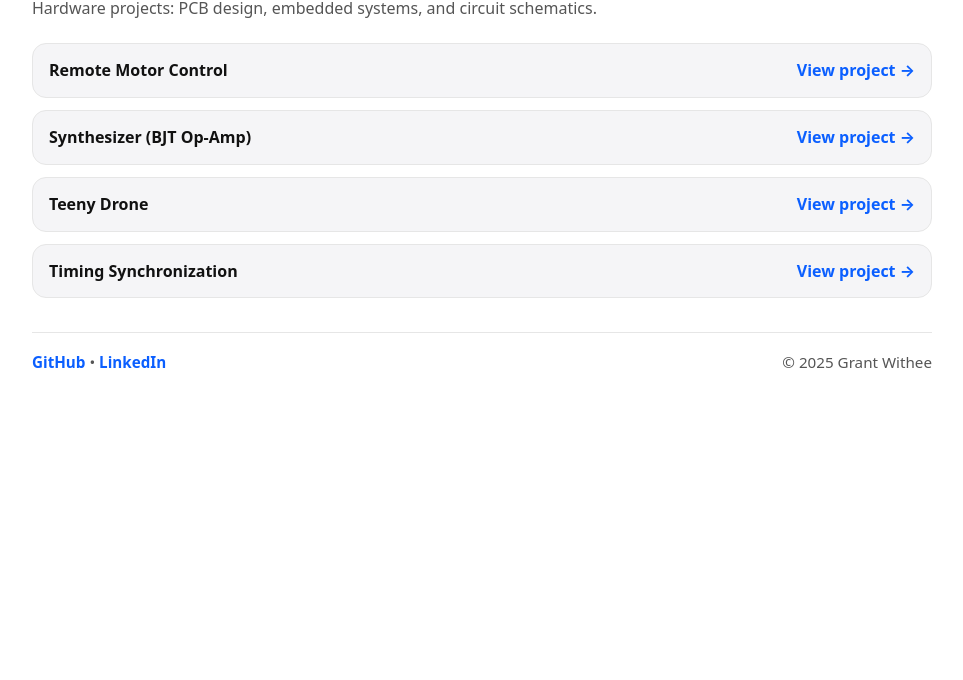
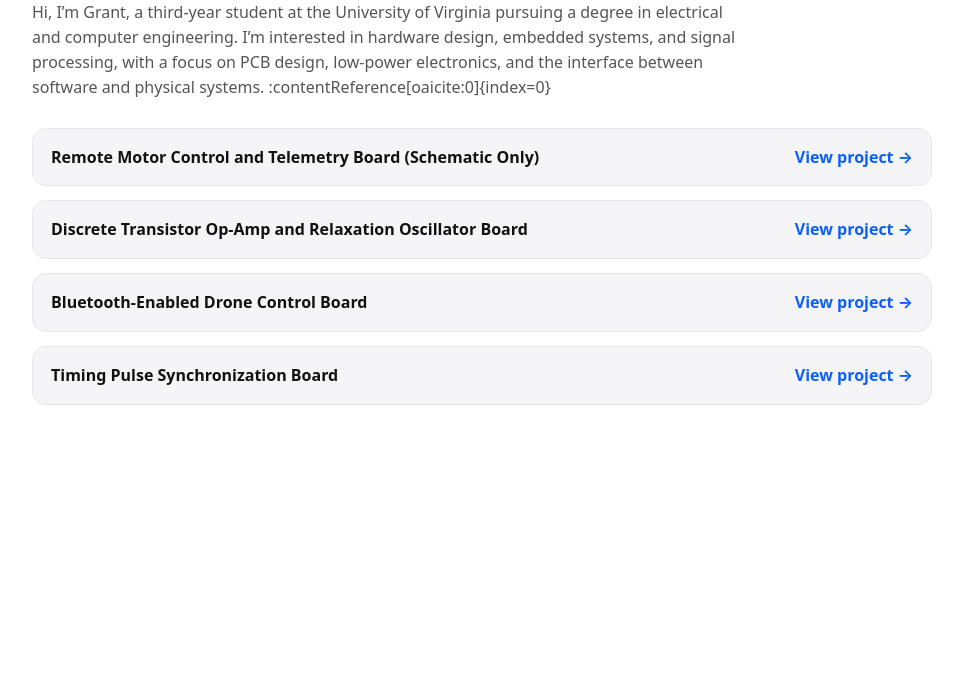
Before and after one commit to grantwithee/grantwithee.github.io, a plain HTML site: page index.html in a window 1280 px wide. Shown: the part 120-800 px from the top of the page, without its empty margins (158-1121 px from the left). Drawn offline with Linux system fonts and the light colour scheme.

Commit message:
changed some stuff

```diff
--- a/index.html
+++ b/index.html
@@ -3,7 +3,7 @@
 <head>
   <meta charset="UTF-8" />
   <meta name="viewport" content="width=device-width, initial-scale=1" />
-  <title>Grant Withee — Portfolio</title>
+  <title>Grant Withee — Project Portfolio</title>
   <style>
     :root{
       --bg:#ffffff;
@@ -24,75 +24,57 @@
       line-height: 1.55;
       padding: 44px 18px;
     }
-    .wrap{ width:min(var(--max), 92vw); margin:0 auto; }
-    h1{ margin:0 0 8px; font-size: clamp(2rem, 3.5vw, 2.6rem); }
-    .sub{ margin:0 0 22px; color: var(--muted); }
+    .wrap{ width: min(var(--max), 92vw); margin: 0 auto; }
+    h1{ margin: 0 0 12px; font-size: clamp(2rem, 3.5vw, 2.6rem); }
+    .sub{ margin: 0 0 28px; color: var(--muted); max-width: 78ch; }
 
-    .list{ display:flex; flex-direction:column; gap:12px; margin-top: 16px; }
+    .list{ display:flex; flex-direction:column; gap:14px; margin-top: 10px; }
     .item{
       border:1px solid var(--line);
       background: var(--panel);
       border-radius: var(--radius);
-      padding: 14px 16px;
+      padding: 16px 18px;
       display:flex;
       justify-content:space-between;
       align-items:center;
       gap: 12px;
       flex-wrap: wrap;
     }
-    .title{ font-weight: 700; }
-    a{ color: var(--link); text-decoration:none; font-weight: 650; }
+    .title{ font-weight: 750; }
+    a{ color: var(--link); text-decoration:none; font-weight: 700; }
     a:hover{ text-decoration: underline; }
-
-    footer{
-      margin-top: 34px;
-      padding-top: 18px;
-      border-top: 1px solid var(--line);
-      color: var(--muted);
-      font-size: .95rem;
-      display:flex;
-      justify-content:space-between;
-      flex-wrap: wrap;
-      gap: 10px;
-    }
   </style>
 </head>
 <body>
   <div class="wrap">
-    <h1>Grant Withee</h1>
-    <p class="sub">Hardware projects: PCB design, embedded systems, and circuit schematics.</p>
+    <h1>Grant Withee’s Project Portfolio</h1>
+    <p class="sub">
+      Hi, I’m Grant, a third-year student at the University of Virginia pursuing a degree in electrical and computer engineering.
+      I’m interested in hardware design, embedded systems, and signal processing, with a focus on PCB design, low-power electronics,
+      and the interface between software and physical systems. :contentReference[oaicite:0]{index=0}
+    </p>
 
     <div class="list">
       <div class="item">
-        <div class="title">Remote Motor Control</div>
+        <div class="title">Remote Motor Control and Telemetry Board (Schematic Only)</div>
         <a href="remote_motor_control.html">View project →</a>
       </div>
+
       <div class="item">
-        <div class="title">Synthesizer (BJT Op-Amp)</div>
+        <div class="title">Discrete Transistor Op-Amp and Relaxation Oscillator Board</div>
         <a href="synthesizer_bjt_opamp.html">View project →</a>
       </div>
+
       <div class="item">
-        <div class="title">Teeny Drone</div>
+        <div class="title">Bluetooth-Enabled Drone Control Board</div>
         <a href="teeny_drone.html">View project →</a>
       </div>
+
       <div class="item">
-        <div class="title">Timing Synchronization</div>
+        <div class="title">Timing Pulse Synchronization Board</div>
         <a href="timing_synch.html">View project →</a>
       </div>
     </div>
-
-    <footer>
-      <div>
-        <a href="https://github.com/grantwithee" target="_blank" rel="noreferrer">GitHub</a>
-        <span> • </span>
-        <a href="https://www.linkedin.com/" target="_blank" rel="noreferrer">LinkedIn</a>
-      </div>
-      <div>© <span id="y"></span> Grant Withee</div>
-    </footer>
   </div>
-
-  <script>
-    document.getElementById("y").textContent = new Date().getFullYear();
-  </script>
 </body>
 </html>
```
Also changed, not shown: teeny_drone.html (+56 -0 lines), timing_synch.html (renamed from timing synch.html).
